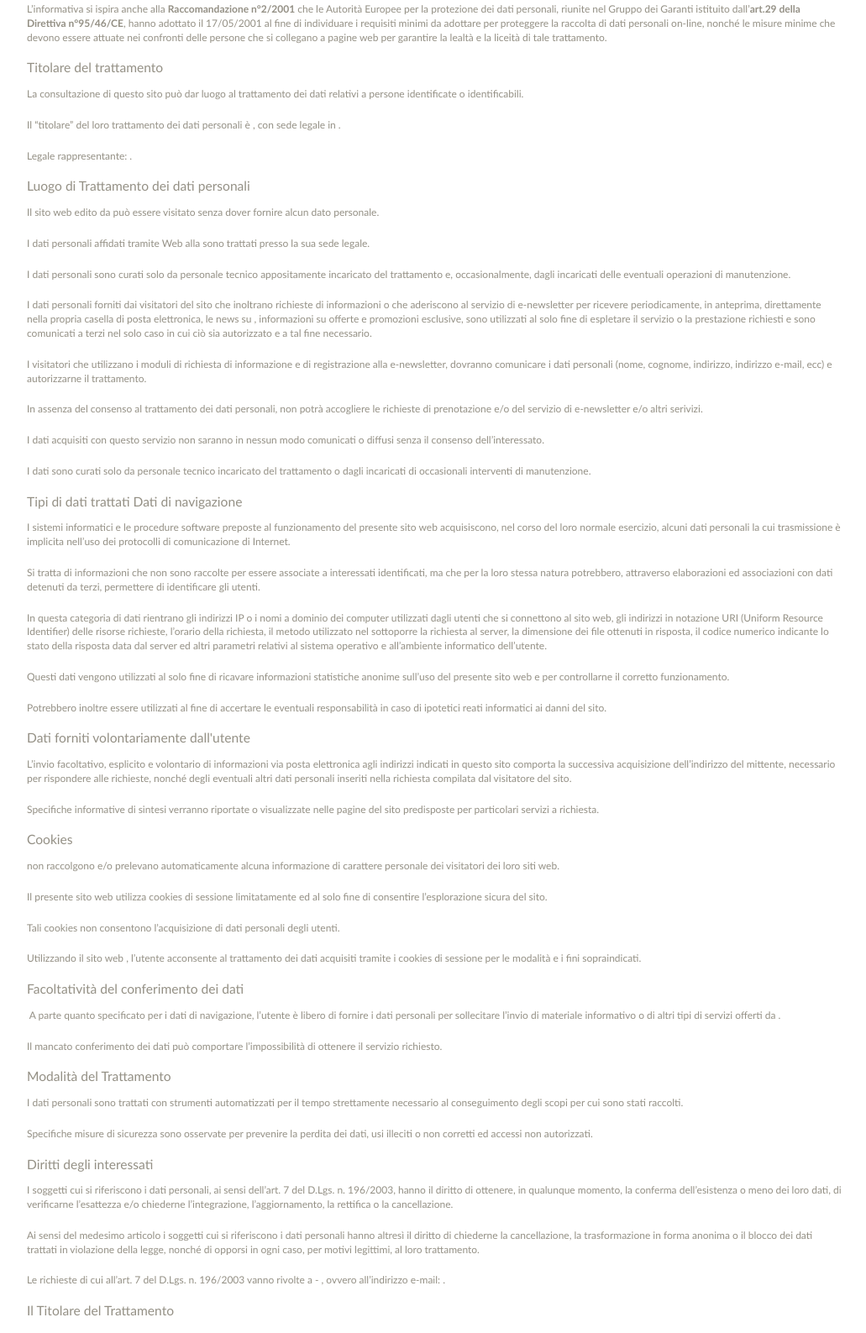
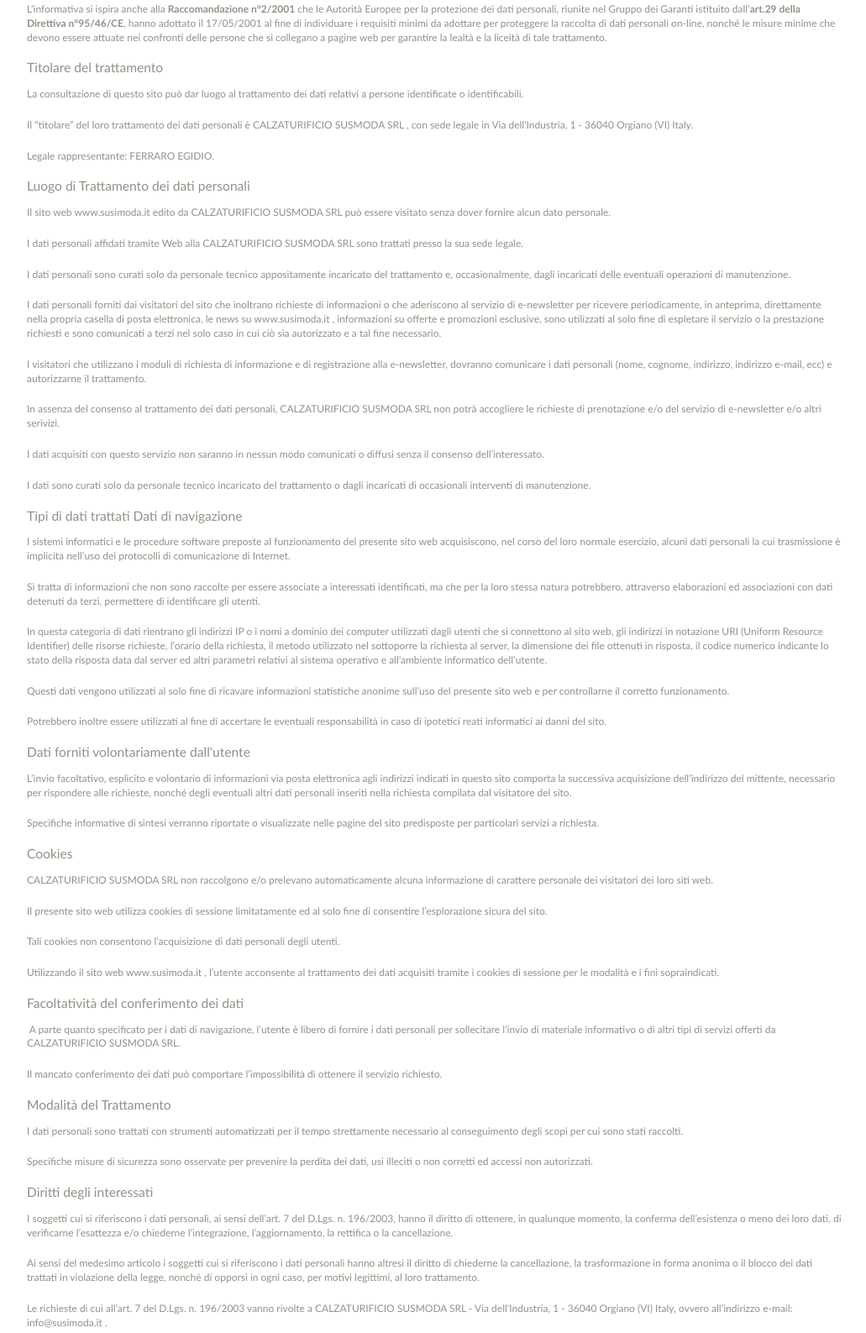
Before and after one commit to cibily/Susimoda, a plain HTML site: page privacy.html in a window 1280 px wide. Shown: the part 399-1986 px from the top of the page at 84% size, without its empty margins (123-1154 px from the left). Drawn offline with Linux system fonts and the light colour scheme; a web font is replaced by a local one.

Commit message:
Modified page privacy with client's data

```diff
--- a/privacy.html
+++ b/privacy.html
@@ -96,18 +96,18 @@
 
                     <h2>Titolare del trattamento</h2>
                     <p>La consultazione di questo sito pu&ograve; dar luogo al trattamento dei dati relativi a persone identificate o identificabili.</p>
-                    <p>Il &ldquo;titolare&rdquo; del loro trattamento dei dati personali &egrave; , con sede legale in .</p>
-                    <p>Legale rappresentante: .</p>
+                    <p>Il &ldquo;titolare&rdquo; del loro trattamento dei dati personali &egrave; CALZATURIFICIO SUSMODA SRL , con sede legale in  Via dell'Industria, 1 - 36040 Orgiano (VI) Italy.</p>
+                    <p>Legale rappresentante: FERRARO EGIDIO.</p>
 
 
 
                     <h2>Luogo di Trattamento dei dati personali</h2>
-                    <p>Il sito web edito da pu&ograve; essere visitato senza dover fornire alcun dato personale.</p>
-                    <p>I dati personali affidati tramite Web alla sono trattati presso la sua sede legale.</p>
+                    <p>Il sito web www.susimoda.it edito da CALZATURIFICIO SUSMODA SRL pu&ograve; essere visitato senza dover fornire alcun dato personale.</p>
+                    <p>I dati personali affidati tramite Web alla CALZATURIFICIO SUSMODA SRL sono trattati presso la sua sede legale.</p>
                     <p>I dati personali sono curati solo da personale tecnico appositamente incaricato del trattamento e, occasionalmente, dagli incaricati delle eventuali operazioni di manutenzione.</p>
-                    <p>I dati personali forniti dai visitatori del sito che inoltrano richieste di informazioni o che aderiscono al servizio di e-newsletter per ricevere periodicamente, in anteprima, direttamente nella propria casella di posta elettronica, le news su , informazioni su offerte e promozioni esclusive, sono utilizzati al solo fine di espletare il servizio o la prestazione richiesti e sono comunicati a terzi nel solo caso in cui ci&ograve; sia autorizzato e a tal fine necessario.</p>
+                    <p>I dati personali forniti dai visitatori del sito che inoltrano richieste di informazioni o che aderiscono al servizio di e-newsletter per ricevere periodicamente, in anteprima, direttamente nella propria casella di posta elettronica, le news su www.susimoda.it , informazioni su offerte e promozioni esclusive, sono utilizzati al solo fine di espletare il servizio o la prestazione richiesti e sono comunicati a terzi nel solo caso in cui ci&ograve; sia autorizzato e a tal fine necessario.</p>
                     <p>I visitatori che utilizzano i moduli di richiesta di informazione e di registrazione alla e-newsletter, dovranno comunicare i dati personali (nome, cognome, indirizzo, indirizzo e-mail, ecc) e autorizzarne il trattamento.</p>
-                    <p>In assenza del consenso al trattamento dei dati personali, non potr&agrave; accogliere le richieste di prenotazione e/o del servizio di e-newsletter e/o altri serivizi.</p>
+                    <p>In assenza del consenso al trattamento dei dati personali, CALZATURIFICIO SUSMODA SRL non potr&agrave; accogliere le richieste di prenotazione e/o del servizio di e-newsletter e/o altri serivizi.</p>
                     <p>I dati acquisiti con questo servizio non saranno in nessun modo comunicati o diffusi senza il consenso dell&rsquo;interessato.</p>
                     <p>I dati sono curati solo da personale tecnico incaricato del trattamento o dagli incaricati di occasionali interventi di manutenzione.</p>
 
@@ -129,15 +129,15 @@
 
 
                     <h2>Cookies</h2>
-                    <p>non raccolgono e/o prelevano automaticamente alcuna informazione di carattere personale dei visitatori dei loro siti web.</p>
+                    <p> CALZATURIFICIO SUSMODA SRL non raccolgono e/o prelevano automaticamente alcuna informazione di carattere personale dei visitatori dei loro siti web.</p>
                     <p>Il presente sito web utilizza cookies di sessione limitatamente ed al solo fine di consentire l&rsquo;esplorazione sicura del sito.</p>
                     <p>Tali cookies non consentono l&rsquo;acquisizione di dati personali degli utenti.</p>
-                    <p>Utilizzando il sito web , l&rsquo;utente acconsente al trattamento dei dati acquisiti tramite i cookies di sessione per le modalit&agrave; e i fini sopraindicati.</p>
+                    <p>Utilizzando il sito web www.susimoda.it , l&rsquo;utente acconsente al trattamento dei dati acquisiti tramite i cookies di sessione per le modalit&agrave; e i fini sopraindicati.</p>
 
 
 
                     <h2>Facoltativit&agrave; del conferimento dei dati</h2>
-                    <p>&nbsp;A parte quanto specificato per i dati di navigazione, l&rsquo;utente &egrave; libero di fornire i dati personali per sollecitare l&rsquo;invio di materiale informativo o di altri tipi di servizi offerti da .</p>
+                    <p>&nbsp;A parte quanto specificato per i dati di navigazione, l&rsquo;utente &egrave; libero di fornire i dati personali per sollecitare l&rsquo;invio di materiale informativo o di altri tipi di servizi offerti da CALZATURIFICIO SUSMODA SRL.</p>
                     <p>Il mancato conferimento dei dati pu&ograve; comportare l&rsquo;impossibilit&agrave; di ottenere il servizio richiesto.</p>
 
 
@@ -152,7 +152,7 @@
                     <h2>Diritti degli interessati</h2>
                     <p>I soggetti cui si riferiscono i dati personali, ai sensi dell&rsquo;art. 7 del D.Lgs. n. 196/2003, hanno il diritto di ottenere, in qualunque momento, la conferma dell&rsquo;esistenza o meno dei loro dati, di verificarne l&rsquo;esattezza e/o chiederne l&rsquo;integrazione, l&rsquo;aggiornamento, la rettifica o la cancellazione.</p>
                     <p>Ai sensi del medesimo articolo i soggetti cui si riferiscono i dati personali hanno altres&igrave; il diritto di chiederne la cancellazione, la trasformazione in forma anonima o il blocco dei dati trattati in violazione della legge, nonch&eacute; di opporsi in ogni caso, per motivi legittimi, al loro trattamento.</p>
-                    <p>Le richieste di cui all&rsquo;art. 7 del D.Lgs. n. 196/2003 vanno rivolte a - , ovvero all&rsquo;indirizzo e-mail: .</p>
+                    <p>Le richieste di cui all&rsquo;art. 7 del D.Lgs. n. 196/2003 vanno rivolte a CALZATURIFICIO SUSMODA SRL -  Via dell'Industria, 1 - 36040 Orgiano (VI) Italy, ovvero all&rsquo;indirizzo e-mail: info@susimoda.it .</p>
 
 
 
@@ -160,11 +160,11 @@
                     <h2>Il Titolare del Trattamento</h2>
                     <p>
                         <br />
-                        <br />rappresentante legale:
-                        <br />P.Iva:
-                        <br />C.F.:
-                        <br />Reg. Imp.:
-                        <br />Capitale Sociale:
+                        <br />rappresentante legale: FERRARO EGIDIO
+                        <br />P.Iva: 01574680243
+                        <br />C.F.: 01574680243
+                        <br />Reg. Imp.:VI 14822 R.E.A. VI 171153
+                        <br />Capitale Sociale: € 115.000 i.v.
                         <br />-
                         <br />
                     </p>
```
